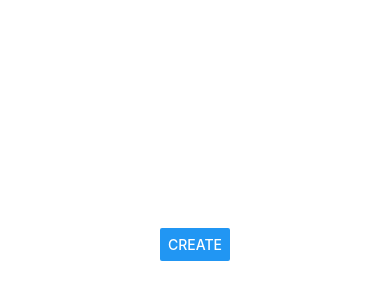
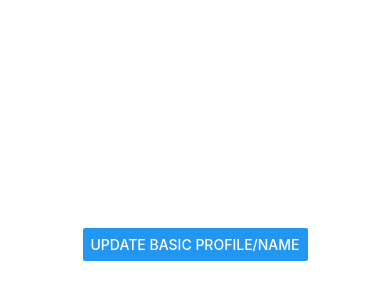
Before and after one commit to detroitpro/ceramic-expo-crypto-exception, a React Native app: screen / in a window 390 px wide. Shown: the part 178-478 px from the top of the page. Built offline with nearby package versions, Linux system fonts and the light colour scheme.

Commit message:
rename variables to clean code

```diff
--- a/App.tsx
+++ b/App.tsx
@@ -16,7 +16,7 @@ import { Ed25519Provider } from 'key-did-provider-ed25519';
 import { fromString } from 'uint8arrays';
 
 export default function App() {
-  const onCreate = async () => {
+  const onUpdate = async () => {
     const API_URL = "https://ceramic-clay.3boxlabs.com"
     const ceramic = new CeramicClient(API_URL, { syncInterval: 100 });
     const resolver = KeyDidResolver.getResolver();
@@ -37,13 +37,14 @@ export default function App() {
     // node_modules/multihashing-async/src/sha.browser.js:53:17
     // node_modules/multihashing-async/src/index.js:39:27 in Multihashing.digest
     // node_modules/multihashing-async/src/index.js:22:23 in Multihashing
-    const created = await idx.set('basicProfile', { 'name': 'expo' });
-    console.debug('createProfile: created:', created.toString()); // stream id
+    console.debug('updating profile')
+    const updated = await idx.set('basicProfile', { 'name': 'expo' });
+    console.debug('updated:', updated.toString()); // stream id
   }
 
   return (
     <View style={styles.container}>
-      <Button title='create' onPress={onCreate}></Button>
+      <Button title='update basic profile/name' onPress={onUpdate}></Button>
       <StatusBar style="auto" />
     </View>
   );
--- a/package.json
+++ b/package.json
@@ -12,7 +12,7 @@
     "@ceramicstudio/idx": "^0.12.1",
     "dids": "^2.4.0",
     "expo": "~42.0.1",
-    "expo-random": "^11.2.0",
+    "expo-random": "~11.2.0",
     "expo-status-bar": "~1.0.4",
     "fastestsmallesttextencoderdecoder": "^1.0.22",
     "key-did-provider-ed25519": "^1.1.0",
@@ -21,7 +21,7 @@
     "react": "16.13.1",
     "react-dom": "16.13.1",
     "react-native": "https://github.com/expo/react-native/archive/sdk-42.0.0.tar.gz",
-    "react-native-get-random-values": "^1.7.0",
+    "react-native-get-random-values": "~1.7.0",
     "react-native-web": "~0.13.12",
     "uint8arrays": "^2.1.7"
   },
```
Also changed, not shown: 1 other file (tests, documents, lock files or other folders).
